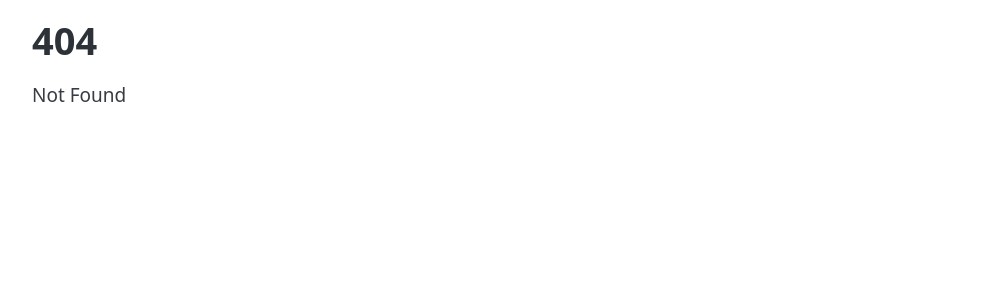
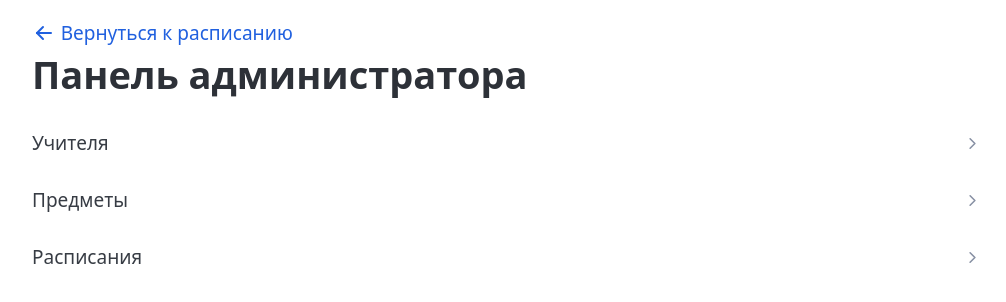
Before and after one commit to pakhrom/school-timetable, a SvelteKit app in the folder web/: page /manage in a window 1280 px wide. Before the commit this address had no page. Shown: the top 302 px of the page, without its empty margins (133-1139 px from the left). Built offline with nearby package versions, Linux system fonts and the light colour scheme.

Commit message:
feat(web /): add something, i'm too lazy to write what's been added

```diff
--- /dev/null
+++ b/web/src/routes/manage/+page.svelte
@@ -0,0 +1,123 @@
+<script lang="ts">
+	import { slide } from 'svelte/transition';
+
+	let isTeachersDetailsOpen: boolean = $state(false);
+	let isSubjectsDetailsOpen: boolean = $state(false);
+	let isTimetableListDetailsOpen: boolean = $state(false);
+
+	// DEBUG
+	let loadingTeachers = $state(true);
+	let loadingSubjects = $state(true);
+	let loadingTimetableList = $state(true);
+
+	function loadTeachers() {
+		setTimeout(() => {
+			loadingTeachers = false;
+		}, 300);
+	}
+
+	function loadSubjects() {
+		setTimeout(() => {
+			loadingSubjects = false;
+		}, 300);
+	}
+
+	function loadTimetableList() {
+		setTimeout(() => {
+			loadingTimetableList = false;
+		}, 300);
+	}
+</script>
+
+<a href="/">
+	<svg
+		xmlns="http://www.w3.org/2000/svg"
+		width="24"
+		height="24"
+		viewBox="0 0 24 24"
+		fill="none"
+		stroke="currentColor"
+		stroke-width="2"
+		stroke-linecap="round"
+		stroke-linejoin="round"
+		class="icon icon-tabler icons-tabler-outline icon-tabler-arrow-left"
+		><path stroke="none" d="M0 0h24v24H0z" fill="none" /><path d="M5 12l14 0" /><path
+			d="M5 12l6 6"
+		/><path d="M5 12l6 -6" /></svg
+	>
+	Вернуться к расписанию
+</a>
+<h1>Панель администратора</h1>
+
+<details
+	bind:open={isTeachersDetailsOpen}
+	ontoggle={() => {
+		if (!isTeachersDetailsOpen) loadTeachers();
+	}}
+>
+	<summary> Учителя </summary>
+	{#if loadingTeachers}
+		<progress></progress>
+	{:else}
+		{#each { length: 3 }}
+			<article>
+				<h4>Фамилия Имя Отчество</h4>
+				БЛА БЛА БЛА БЛА БЛА
+			</article>
+		{/each}
+	{/if}
+</details>
+
+<details
+	bind:open={isSubjectsDetailsOpen}
+	ontoggle={() => {
+		if (!isSubjectsDetailsOpen) loadSubjects();
+	}}
+>
+	<summary> Предметы </summary>
+	{#if loadingSubjects}
+		<progress></progress>
+	{:else}
+		{#each { length: 3 }}
+			<article>
+				<div>
+					<b>Математика</b>
+				</div>
+				БЛА БЛА БЛА БЛА БЛА
+			</article>
+		{/each}
+	{/if}
+</details>
+
+<details
+	bind:open={isTimetableListDetailsOpen}
+	ontoggle={() => {
+		if (!isTimetableListDetailsOpen) loadTimetableList();
+	}}
+>
+	<summary> Расписания </summary>
+	{#if loadingTimetableList}
+		<progress></progress>
+	{:else}
+		{#each { length: 3 }}
+			<article>
+				<h4>Класс</h4>
+				БЛА БЛА БЛА БЛА БЛА
+			</article>
+		{/each}
+	{/if}
+</details>
+
+<style>
+	a {
+		display: inline-flex;
+		align-items: center;
+		gap: 0.25em;
+
+		text-decoration: none;
+	}
+
+	details {
+		margin-top: 2em;
+	}
+</style>
```
